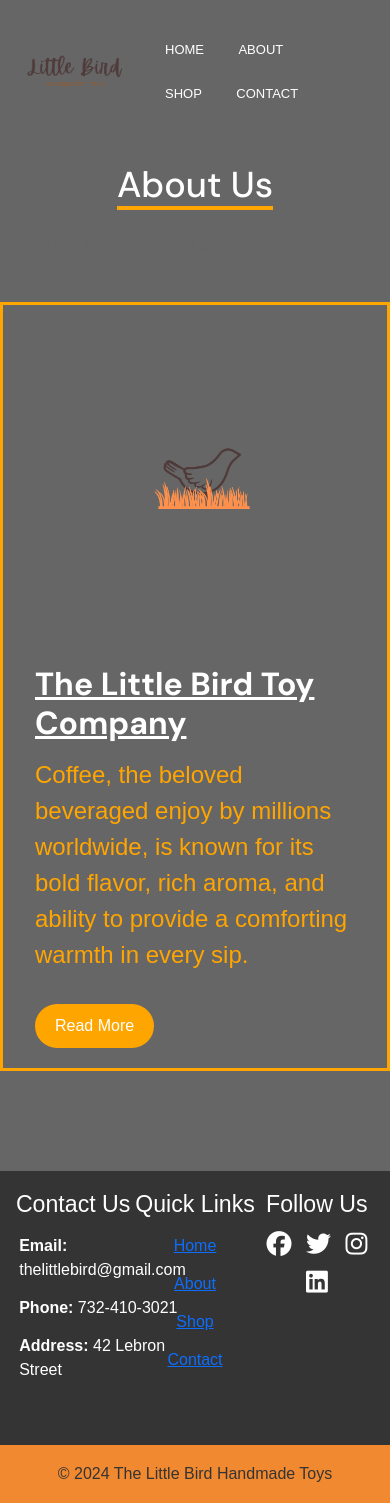
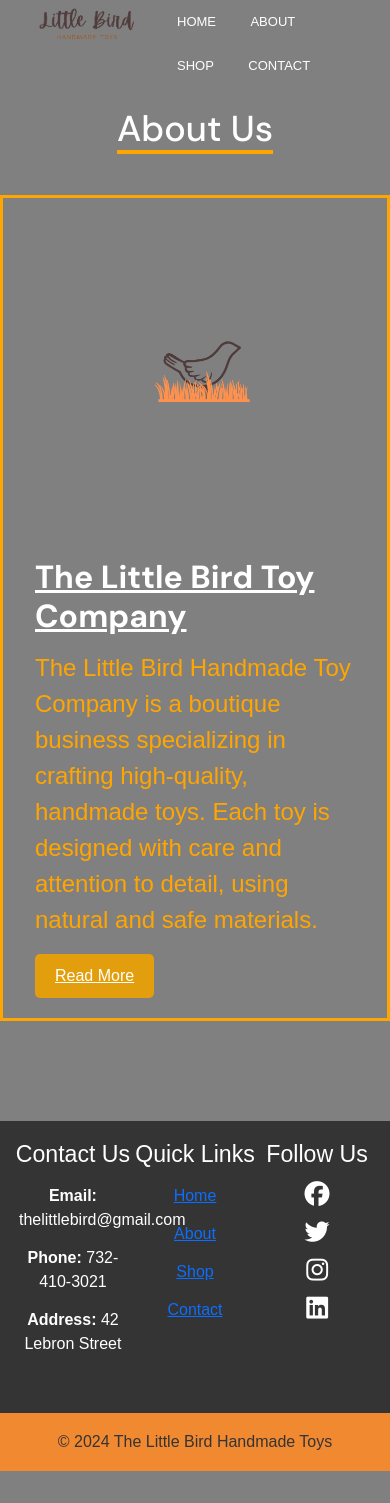
Before and after one commit to AaronM524/June-Monthly-Website, a plain HTML site: page about.html in a window 390 px wide. After the commit the page ends 1471 px from the top, so only its background shows below. Drawn offline with nearby package versions, Linux system fonts and the light colour scheme; a web font is replaced by a local one.

Commit message:
add a read more button

```diff
--- a/about.css
+++ b/about.css
@@ -4,9 +4,49 @@
     box-sizing: border-box;
     font-family: 'Roboto', sans-serif;
 }
-.body1 {
+body {
 background-color: #666;
 }
+
+.navbar-menu a {
+    color: #fff;
+    font-size: 13px;
+    font-family: 'Raleway', sans-serif;
+    font-weight: 100;
+    padding: 12px 15px;
+    border-radius: 2px;
+    display: inline-block;
+    text-transform: uppercase;
+    text-decoration: none;
+    transition: 0.4s;
+  }
+
+  .navbar-menu a:hover {
+    background-color: rgb(226, 156, 24);
+    color: #000;
+  }
+
+  .container {
+    max-width: 1300px;
+    padding: 20px 50px;
+    display: flex;
+    align-items: center;
+    justify-content: space-between;
+  }
+
+
+
+  .logo {
+    height: 250px;
+    width: 250px;
+    margin: -100px;
+  }
+
+
+
+  .navbar-menu {
+    margin-left: 50px;
+  }
 
 .heading {
     width: 90%;
@@ -37,11 +77,6 @@ background-color: #666;
     background-color: orange;
 }
 
-.heading p{
-    font-size: 18px;
-    color: #666;
-    margin-bottom: 35px;
-}
 
 .container {
     width: 90%;
@@ -182,7 +217,7 @@ background-color: #666;
 
 
 
-    *{
+      *{
         margin: 0;
         padding: 0;
         font-family: Arial, Helvetica, sans-serif;
@@ -197,38 +232,38 @@ background-color: #666;
         width: 1140px;
         margin: auto;
         display: flex;
-        justify-content: center;
+        justify-content: space-between;
+        align-items: flex-start;
     }
     .footer-content{
         width: 33.3%;
+        text-align: center;
     }
     h3{
         font-size: 28px;
         margin-bottom: 15px;
         text-align: center;
     }
-    .footer-content p{
-        width:190px;
+    .footer-content p, .footer-content ul, .footer-content li, .footer-content a{
+        width: 100%;
         margin: auto;
         padding: 7px;
+        text-align: center;
     }
     .footer-content ul{
-        text-align: center;
-    }
-    .list{
         padding: 0;
+        list-style: none;
     }
     .list li{
         width: auto;
         text-align: center;
-        list-style-type:none;
         padding: 7px;
         position: relative;
     }
     .list li::before{
         content: '';
         position: absolute;
-        transform: translate(-50%,-50%);
+        transform: translate(-50%, -50%);
         left: 50%;
         top: 100%;
         width: 0;
@@ -242,6 +277,7 @@ background-color: #666;
     .social-icons{
         text-align: center;
         padding: 0;
+        list-style: none;
     }
     .social-icons li{
         display: inline-block;
@@ -273,12 +309,50 @@ background-color: #666;
         font-size: 16px;
         padding: 7px;
     }
-
-
     .container.abtsection {
         margin-bottom: 100px; /* Adjust the value as needed */
     }
-
     footer {
         padding-top: 20px; /* Adjust the value as needed */
     }
+
+    .more-text {
+        display: none;
+        margin-top: 10px;
+    }
+
+    .toggle {
+        display: none;
+    }
+
+    .read-more-label {
+        cursor: pointer;
+        color: rgb(254, 174, 0);
+        text-decoration: underline;
+        display: inline-block;
+    }
+
+    /* Show more-text and hide the read-more-label when the checkbox is checked */
+    .toggle:checked + .read-more-label + .more-text {
+        display: block;
+    }
+
+    .toggle:checked + .read-more-label {
+        display: none;
+    }
+
+
+    .read-more-label {
+        display: inline-block;
+        background-color: rgb(226, 158, 12);
+        color: white;
+        padding: 10px 20px;
+        text-align: center;
+        border-radius: 5px;
+        cursor: pointer;
+        transition: background-color 0.3s ease;
+    }
+
+    .read-more-label:hover {
+        background-color: #0056b3;
+    }
--- a/about.html
+++ b/about.html
@@ -24,10 +24,10 @@
          <script src="https://kit.fontawesome.com/1165876da6.js" crossorigin="anonymous"></script>
     </head>
 
-    <body class="body1">
-        <nav class="navbar">
-            <div class="container-1">
-              <img class="logo1 " src="images/Alternate Logo 2.png">
+    <body style="background-color:grey;"></body>
+    <nav class="navbar-menu">
+        <div class="container">
+          <img class="logo" src="images/Alternate Logo 2.png">
           <div class="navbar-menu">
             <a href="index.html">Home</a>
             <a href="about.html">About</a>
@@ -35,25 +35,28 @@
             <a href="contact.html">Contact</a>
           </div>
         </div>
+
       </nav>
       <div class="heading">
         <h1> About Us</h1>
-        <p> Toys are awesome figures that entertain millions around the world. </p>
     </div>
     <div class="container abtsection">
         <section class="about">
             <div class="about-image">
-                <img src="images/Alternate Logo 1.png">
+                <img src="images/Alternate Logo 1.png" alt="Alternate Logo 1">
             </div>
             <div class="about-content">
                 <h2> The Little Bird Toy Company </h2>
-                <p> Coffee, the beloved beveraged enjoy by millions worldwide, is known for its bold flavor, rich aroma, and ability to provide a comforting warmth in every sip.</p>
-                <a href="" class="read-more"> Read More</a>
-
+                <p> The Little Bird Handmade Toy Company is a boutique business specializing in crafting high-quality, handmade toys. Each toy is designed with care and attention to detail, using natural and safe materials.</p>
+                <input type="checkbox" id="toggle" class="toggle">
+                <label for="toggle" class="read-more-label">Read More</label>
+                <div class="more-text">
+                    <p>The company prides itself on creating unique, charming, and durable toys that inspire imaginative play and bring joy to children and families. </p>
+                    </p>
                 </div>
-
-
+            </div>
         </section>
+    </div>
       </div>
 
 
```
Lines whose indentation alone changed are shown as unchanged.
